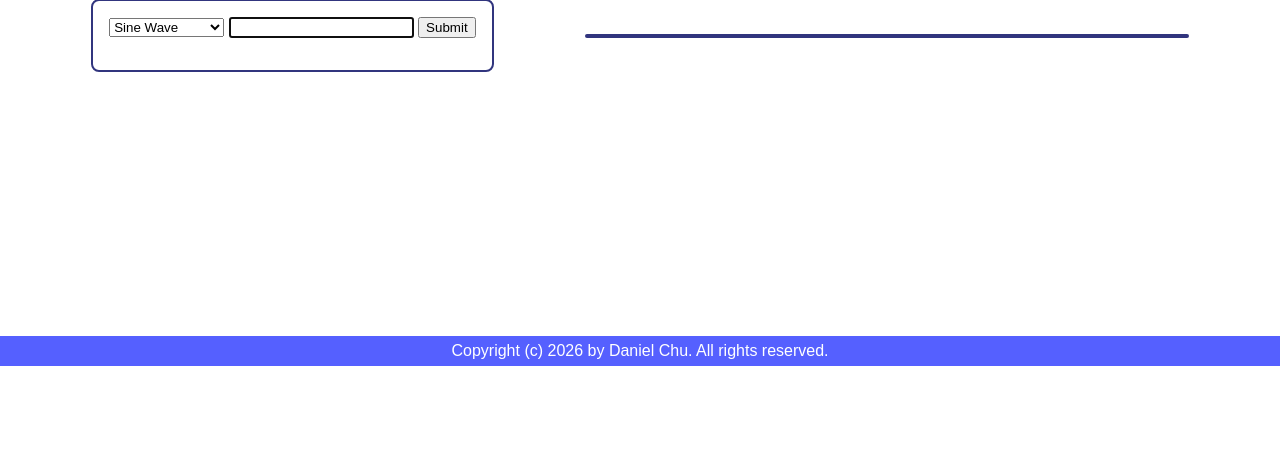
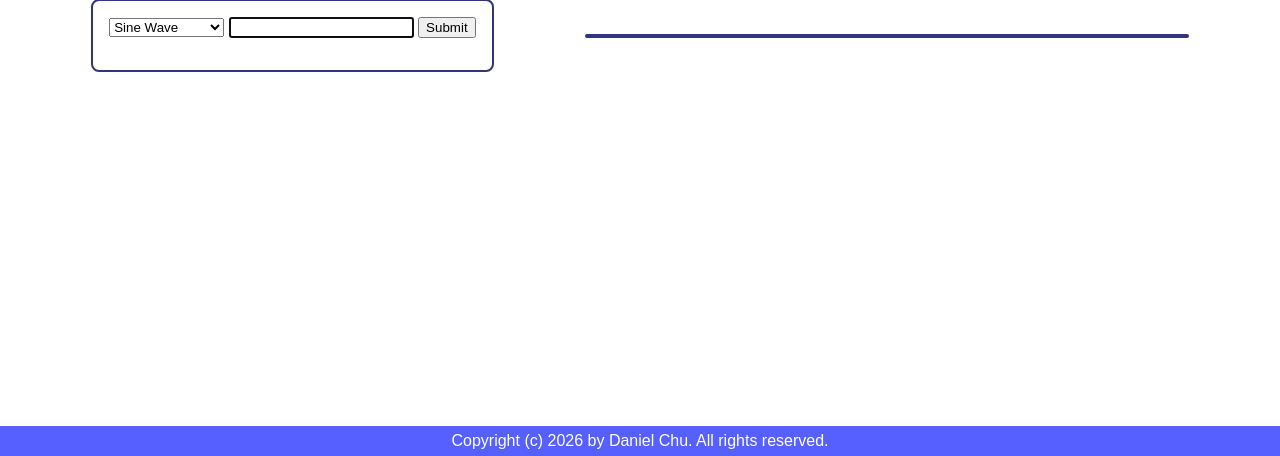
Before and after one commit to danchurlian/Waveform-Simulation, a Flask app: page / in a window 1280 px wide. Shown: the part 344-800 px from the top of the page. Run offline with Flask 3, Linux system fonts and the light colour scheme.

Commit message:
fix: footer is now at the absolute bottom of the page

```diff
--- a/static/style.css
+++ b/static/style.css
@@ -15,7 +15,13 @@ header {
 footer {
     background-color: var(--header-color);
     color: white;
+
+    justify-content: center;
+    width: 100vw;
     height: 30px;
+
+    position: absolute;
+    bottom: 0;
 }
 
 .centered-container {
```
